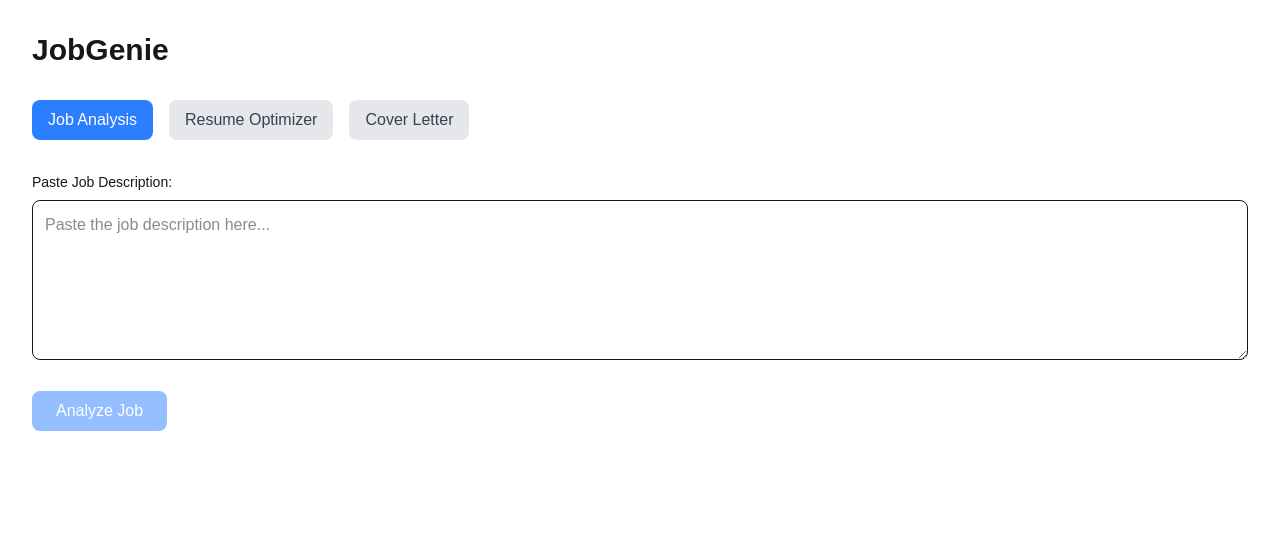
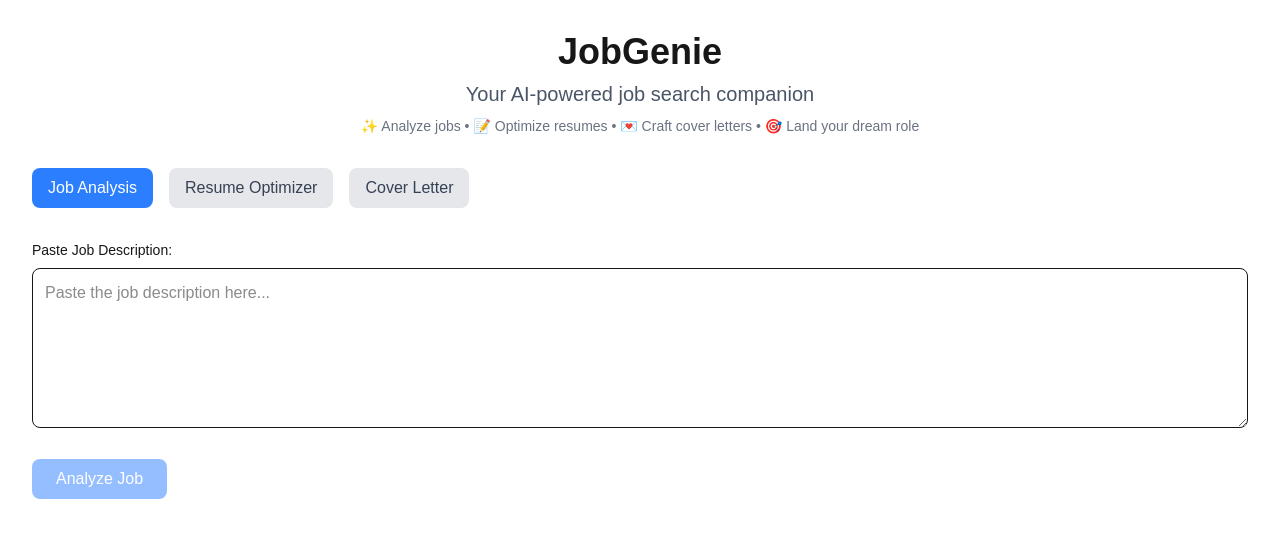
Before and after one commit to AvionShea/jobgenie, a Next.js app: page / in a window 1280 px wide. Shown: the top 538 px of the page. Built offline with nearby package versions, Linux system fonts and the light colour scheme.

Commit message:
added headline to page.tsx

```diff
--- a/app/page.tsx
+++ b/app/page.tsx
@@ -40,7 +40,13 @@ export default function Home() {
 
   return (
     <main className="container mx-auto p-8">
-      <h1 className="text-3xl font-bold mb-8">JobGenie</h1>
+      <div className="text-center mb-8">
+        <h1 className="text-4xl font-bold mb-2">JobGenie</h1>
+        <p className="text-xl text-gray-600">Your AI-powered job search companion</p>
+        <p className="text-sm text-gray-500 mt-2">
+          ✨ Analyze jobs • 📝 Optimize resumes • 💌 Craft cover letters • 🎯 Land your dream role
+        </p>
+      </div>
 
       {/* Tab Navigation */}
       <div className="flex space-x-4 mb-8 overflow-x-auto">
```
